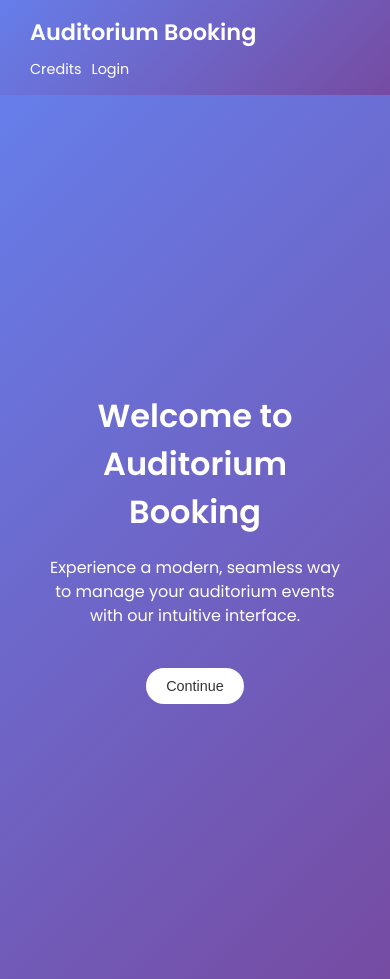
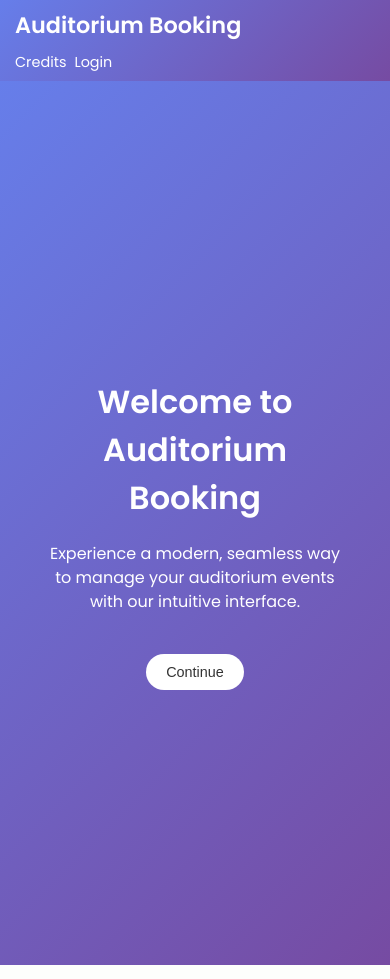
Before and after one commit to Plug0007/auditoriumfrontend, a React (Create React App) app: page / in a window 390 px wide. Built offline with nearby package versions, Linux system fonts and the light colour scheme.

Commit message:
Update Header.css

```diff
--- a/src/styles/Header.css
+++ b/src/styles/Header.css
@@ -58,6 +58,10 @@
   .main-header {
     flex-direction: column;
     align-items: flex-start;
+    padding: 10px 20px;
+  }
+  .logo a {
+    font-size: 1.6rem;
   }
   .nav-links {
     margin-top: 10px;
@@ -67,15 +71,20 @@
   .logout-button {
     margin-left: 0;
     margin-right: 10px;
+    font-size: 0.95rem;
   }
 }
 
 @media (max-width: 480px) {
+  .main-header {
+    padding: 8px 15px;
+  }
   .logo a {
     font-size: 1.4rem;
   }
   .nav-links a,
   .logout-button {
     font-size: 0.9rem;
+    margin-right: 8px;
   }
 }
```
